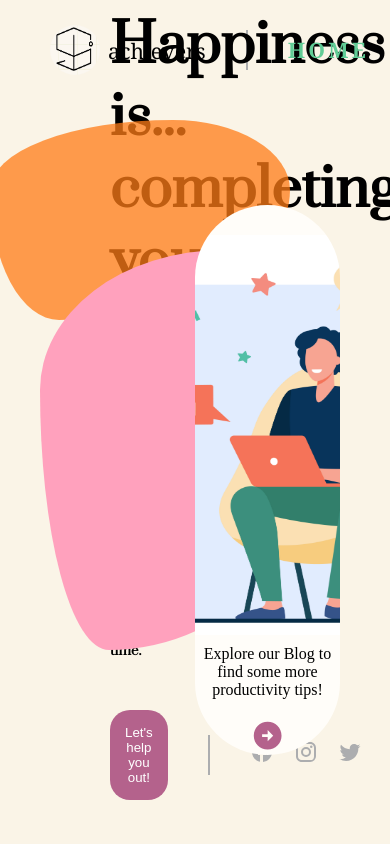
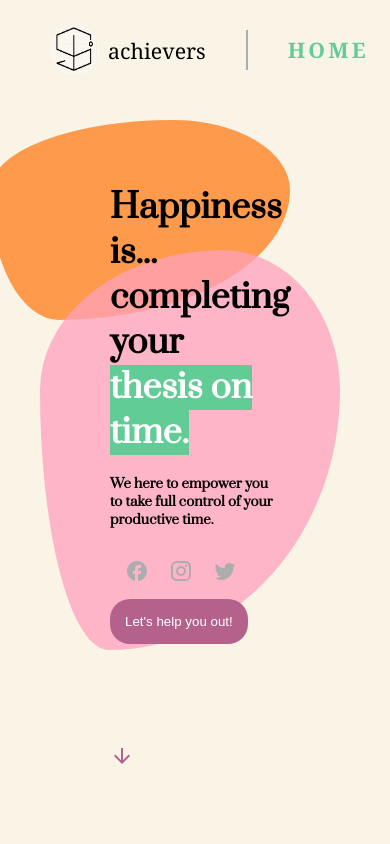
Before and after one commit to JoanaMas/thesis-time-manager, a React (Vite) app: page / in a window 390 px wide. Shown: the top 844 px of the page. Built offline with nearby package versions, Linux system fonts and the light colour scheme.

Commit message:
16: Home Page responsive design implemented

```diff
--- a/src/components/form/Form.tsx
+++ b/src/components/form/Form.tsx
@@ -47,7 +47,7 @@ const Form: FC = (): ReactElement => {
 
     return (
         <div className="form-container">
-            <div className="form">
+            <div className="form z-index-5">
                 <div className="form-title">
                     <h5>Tell us more</h5>
                     <h2>Your progress & working style</h2>
--- a/src/components/header/_illustrationSection/IllustrationSection.tsx
+++ b/src/components/header/_illustrationSection/IllustrationSection.tsx
@@ -19,6 +19,7 @@ const IllustrationSection: FC = (): ReactElement => {
                 </div>
             </div>
 
+            <div>
             <AbstractFigure
                 width={abstractFigureEnums.WidthEnum.w200}
                 height={abstractFigureEnums.HeightEnum.h200}
@@ -53,7 +54,7 @@ const IllustrationSection: FC = (): ReactElement => {
                 width={abstractFigureEnums.WidthEnum.w300}
                 height={abstractFigureEnums.HeightEnum.h400}
                 backgroundColor={abstractFigureEnums.BackgroundColorEnum.pink}
-                opacity={abstractFigureEnums.OpacityEnum.opacity1}
+                opacity={abstractFigureEnums.OpacityEnum.opacity75}
                 zIndex={abstractFigureEnums.ZindexEnum.index0}
                 top={250}
                 right={50}
@@ -68,6 +69,8 @@ const IllustrationSection: FC = (): ReactElement => {
                 top={100}
                 right={500}
             />
+
+            </div>
         </div>
     );
 };
--- a/src/components/header/_illustrationSection/illustrationSection.modules.scss
+++ b/src/components/header/_illustrationSection/illustrationSection.modules.scss
@@ -21,6 +21,14 @@
             @include hover-shadow;
         }
 
+        @include extra-small-screen {
+            display: none;
+        }
+
+        @include small-screen {
+            display: flex;
+        }
+
         .sub-title-container {
             position: absolute;
             top: 420px;
@@ -30,7 +38,6 @@
                 text-align: center;
                 font-weight: 400;
                 padding: 20px 0;
-
             }
 
             span * {
@@ -39,5 +46,4 @@
             }
         }
     }
-
 }
--- a/src/components/header/_titleSection/TitleSection.tsx
+++ b/src/components/header/_titleSection/TitleSection.tsx
@@ -5,18 +5,18 @@ import InstagramIcon from '@mui/icons-material/Instagram';
 import TwitterIcon from '@mui/icons-material/Twitter';
 import ArrowDownwardIcon from '@mui/icons-material/ArrowDownward';
 // Style
-import './title.modules.scss';
+import './titleSection.modules.scss';
 
 const TitleSection: FC = (): ReactElement => {
 
     return (
-        <div className="title">
+        <div className="title z-index-5">
             <h1>
                 Happiness is... completing your <span>thesis on time.</span>
             </h1>
             <h5>We here to empower you to take full control of your productive time. </h5>
 
-            <div className='navigation'>
+            <div className='navigation-container'>
                 <a href="#form-section">
                     <button className='action-button'>Let's help you out!</button>
                 </a>
--- a/src/components/header/_titleSection/title.modules.scss
+++ /dev/null
@@ -1,65 +0,0 @@
-@import '../../../main.scss';
-
-.title {
-    width: 50%;
-    align-self: center;
-    padding-left: 60px;
-    font-family: $prata-font;
-
-    h1 {
-        font-size: 40pt;
-        margin-bottom: 20px;
-
-        span {
-            background-color: $green;
-            color: $white;
-        }
-
-        &::selection {
-            background-color: $green;
-            color: $white;
-        }
-    }
-
-    h5 {
-        margin-bottom: 30px;
-    }
-
-    .navigation {
-        @include flex-row;
-        padding: 20px 0;
-
-        .social-icons {
-            @include flex-row;
-            gap: 20px;
-
-            a {
-                color: $grey;
-                * {
-                    &:hover {
-                        color: $green;
-                    }
-                }
-            }
-        }
-    }
-
-    .navigation-down {
-        padding-top: 100px;
-        animation: jumpInfinite 1.5s 1 ease-in-out;
-
-        * {
-            color: $purple;
-        }
-    }
-
-    @keyframes jumpInfinite {
-        0% {
-          padding-top: 0;
-        }
-        100% {
-          padding-top: 100px;
-        }
-      }
-
-}
--- /dev/null
+++ b/src/components/header/_titleSection/titleSection.modules.scss
@@ -0,0 +1,98 @@
+@import '../../../main.scss';
+
+.title {
+    width: 100%;
+    align-self: center;
+    padding: 60px;
+    font-family: $prata-font;
+
+    @include small-screen {
+        width: 50%;
+        padding: 50px;
+    }
+
+    h1 {
+        font-size: 25pt;
+        margin-bottom: 20px;
+
+        @include medium-screen {
+            font-size: 35pt;
+        }
+
+        @include large-screen {
+            font-size: 40pt;
+        }
+
+        span {
+            background-color: $green;
+            color: $white;
+        }
+
+        &::selection {
+            background-color: $green;
+            color: $white;
+        }
+    }
+
+    h5 {
+        margin-bottom: 30px;
+    }
+
+    .navigation-container {
+        @include flex-column-center-y;
+        flex-direction: column-reverse;
+        align-items: flex-start;
+        gap: 10px;
+
+        @include medium-screen {
+            @include flex-row;
+            justify-content: flex-start;
+            padding: 10px 0;
+        }
+
+        .vertical-line {
+            display: none;
+
+            @include medium-screen {
+                display: flex;
+            }
+        }
+
+        .social-icons {
+            @include flex-row;
+            gap: 20px;
+            padding-left: 15px;
+
+            @include medium-screen {
+                padding-left: 0;
+            }
+
+            a {
+                color: $grey;
+                * {
+                    &:hover {
+                        color: $green;
+                    }
+                }
+            }
+        }
+    }
+
+    .navigation-down {
+        padding-top: 100px;
+        animation: jumpInfinite 1.5s 1 ease-in-out;
+
+        * {
+            color: $purple;
+        }
+    }
+
+    @keyframes jumpInfinite {
+        0% {
+            padding-top: 0;
+        }
+        100% {
+            padding-top: 100px;
+        }
+    }
+}
--- a/src/main.scss
+++ b/src/main.scss
@@ -1,6 +1,7 @@
 // Abstracts
 @import './scss/abstracts/mixins';
 @import './scss/abstracts/variables';
+@import './scss/abstracts/breakpoints';
 
 // Base
 @import './scss/base/reset';
--- a/src/pages/DashboardPage/_aside/Aside.tsx
+++ b/src/pages/DashboardPage/_aside/Aside.tsx
@@ -38,7 +38,7 @@ const Aside: FC<AsideProps> = (props): ReactElement => {
   const pagesPerDay = countPagerPerDay(pagesToWrite, daysLeft);
 
   // TODAY'S DATE TO CHECK IF TODAY IS WEEKEND - enter upcoming weekend date inside new Date(yyyy-m-d) to check UI. (Months starts from 0 to 11).
-  const today = new Date();
+  const today = new Date(2023, 5, 4);
 
 
   return (
--- /dev/null
+++ b/src/scss/abstracts/_breakpoints.scss
@@ -0,0 +1,11 @@
+// Small tablets and large smartphones
+$screen-xs: 360px;
+
+// Small tablets
+$screen-sm: 768px;
+
+// Tablets and small desktops
+$screen-md: 992px;
+
+// Large tablets and desktops
+$screen-lg: 1200px;
--- a/src/scss/abstracts/_mixins.scss
+++ b/src/scss/abstracts/_mixins.scss
@@ -2,6 +2,7 @@
 
 @mixin flex-row {
     display: flex;
+    flex-direction: row;
     align-items: center;
 }
 
@@ -58,3 +59,30 @@
     -webkit-box-shadow: 4px 4px 21px -7px rgba(0, 0, 0, 0.71);
     -moz-box-shadow: 4px 4px 21px -7px rgba(0, 0, 0, 0.71);
 }
+
+
+// Breakpoints
+
+@mixin extra-small-screen {
+    @media (min-width: $screen-xs) {
+        @content;
+    }
+}
+
+@mixin small-screen {
+    @media (min-width: $screen-sm) {
+        @content;
+    }
+}
+
+@mixin medium-screen {
+    @media (min-width: $screen-md) {
+        @content;
+    }
+}
+
+@mixin large-screen {
+    @media (min-width: $screen-lg) {
+        @content;
+    }
+}
```
Also changed, not shown: src/components/header/header.modules.scss (+17 -0 lines).
